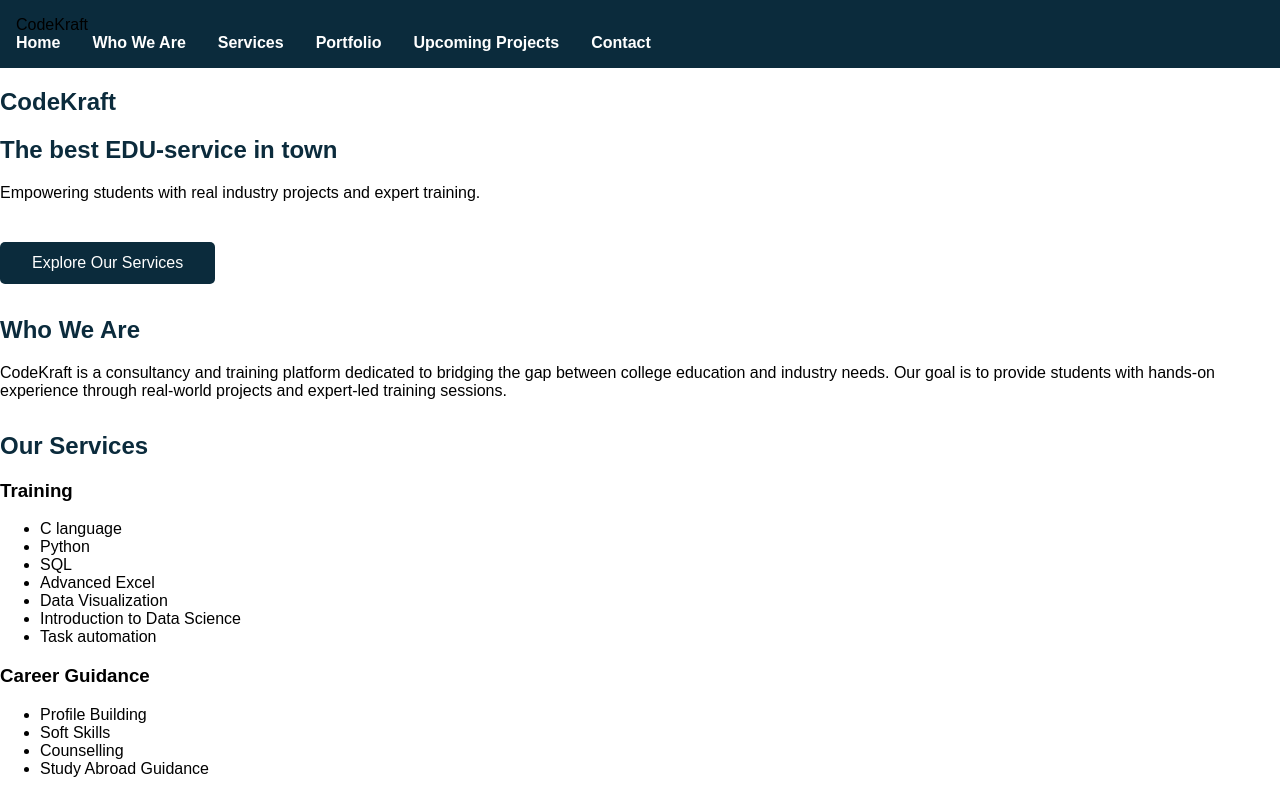
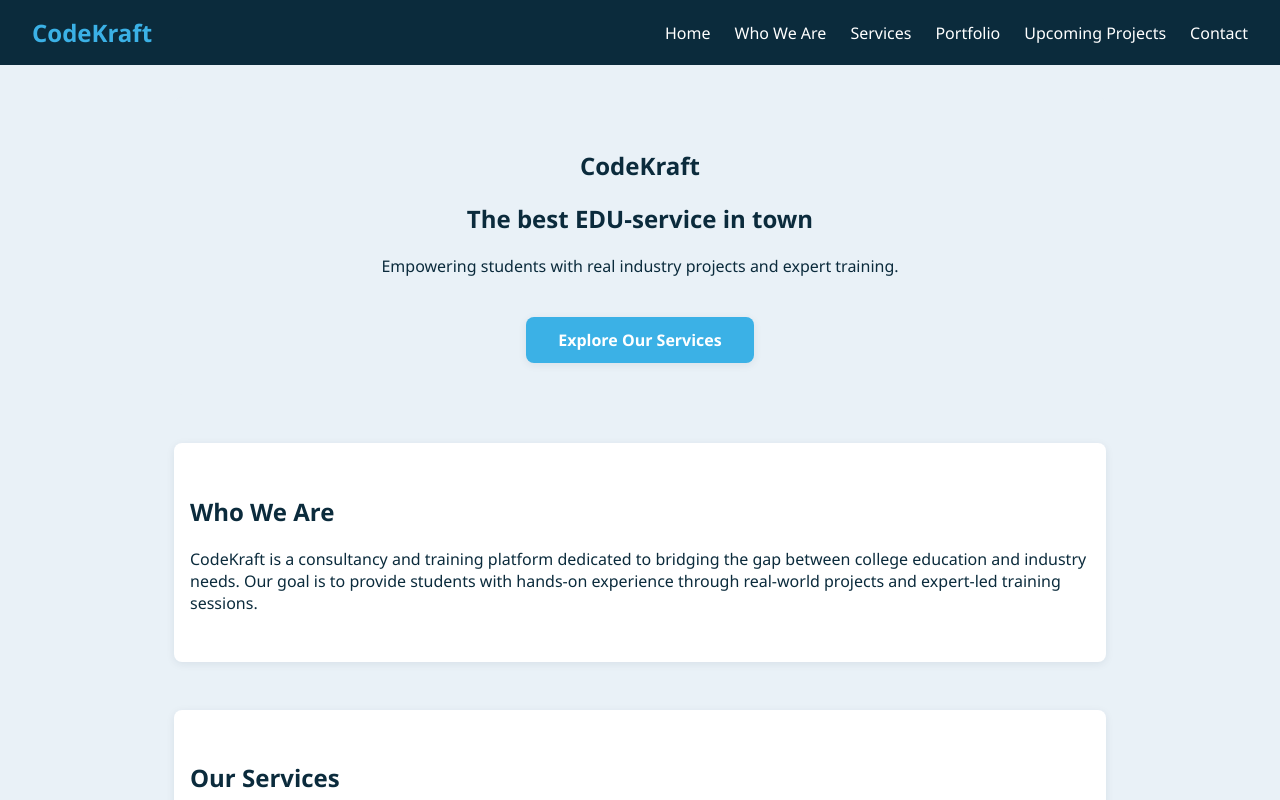
Before and after one commit to codekrafthub/codekraft, a plain HTML site: page index.html in a window 1280 px wide. Shown: the top 800 px of the page. Drawn offline with Linux system fonts and the light colour scheme.

Commit message:
Update styles.css

```diff
--- a/styles.css
+++ b/styles.css
@@ -1,46 +1,142 @@
+:root {
+  --primary: #0B2B3C;
+  --accent: #3BB1E6;
+  --light: #E9F1F7;
+  --white: #fff;
+  --radius: 8px;
+  --shadow: 0 2px 8px rgba(11,43,60,0.08);
+}
+
 body {
-  font-family: Arial, sans-serif;
+  font-family: 'Segoe UI', Arial, sans-serif;
+  margin: 0;
+  background: var(--light);
+  color: var(--primary);
+}
+
+.navbar {
+  display: flex;
+  justify-content: space-between;
+  align-items: center;
+  background: var(--primary);
+  padding: 1rem 2rem;
+  position: sticky;
+  top: 0;
+  z-index: 10;
+}
+.logo {
+  color: var(--accent);
+  font-size: 1.5rem;
+  font-weight: bold;
+}
+.nav-links {
+  list-style: none;
+  display: flex;
+  gap: 1.5rem;
   margin: 0;
   padding: 0;
 }
-nav {
-  background: #0B2B3C;
-  padding: 1rem;
+.nav-links a {
+  color: var(--white);
+  text-decoration: none;
+  font-weight: 500;
+  transition: color 0.2s;
 }
-nav ul {
-  list-style: none;
-  display: flex;
-  gap: 2rem;
-  margin: 0;
-  padding: 0;
+.nav-links a:hover, .nav-links a:focus {
+  color: var(--accent);
 }
-nav a {
-  color: #fff;
-  text-decoration: none;
-  font-weight: bold;
+
+.section {
+  max-width: 900px;
+  margin: 3rem auto;
+  padding: 2rem 1rem;
+  background: var(--white);
+  border-radius: var(--radius);
+  box-shadow: var(--shadow);
+  transition: box-shadow 0.3s;
 }
-header {
+.section:hover {
+  box-shadow: 0 4px 16px rgba(11,43,60,0.18);
+}
+.hero {
   text-align: center;
-  padding: 4rem 1rem;
-  background: #E9F1F7;
+  background: var(--light);
+  box-shadow: none;
+  margin-top: 2rem;
 }
 .cta {
   display: inline-block;
   margin-top: 1.5rem;
   padding: 0.75rem 2rem;
-  background: #0B2B3C;
-  color: #fff;
-  border-radius: 5px;
+  background: var(--accent);
+  color: var(--white);
+  border-radius: var(--radius);
   text-decoration: none;
+  font-weight: 600;
+  transition: background 0.2s, box-shadow 0.2s;
+  box-shadow: var(--shadow);
 }
-main {
-  max-width: 700px;
-  margin: 2rem auto;
+.cta:hover, .cta:focus {
+  background: var(--primary);
+  color: var(--accent);
+}
+
+.service-columns {
+  display: flex;
+  gap: 2rem;
+  flex-wrap: wrap;
+  justify-content: space-between;
+}
+.service-columns > div {
+  flex: 1 1 350px;
+  background: var(--light);
   padding: 1rem;
+  border-radius: var(--radius);
+  box-shadow: var(--shadow);
+  margin-bottom: 1rem;
 }
-h1, h2 {
-  color: #0B2B3C;
+.service-columns h3 {
+  margin-top: 0;
+  color: var(--primary);
 }
-section {
-  margin-bottom: 2rem;
+
+.portfolio-cards {
+  display: flex;
+  gap: 2rem;
+  flex-wrap: wrap;
 }
+.card {
+  background: var(--light);
+  border-radius: var(--radius);
+  box-shadow: var(--shadow);
+  padding: 1rem;
+  flex: 1 1 250px;
+  margin-bottom: 1rem;
+  transition: transform 0.2s, box-shadow 0.2s;
+}
+.card:hover {
+  transform: translateY(-5px) scale(1.03);
+  box-shadow: 0 8px 24px rgba(59,177,230,0.15);
+}
+
+footer {
+  text-align: center;
+  padding: 2rem 1rem;
+  background: var(--primary);
+  color: var(--white);
+  margin-top: 3rem;
+  border-radius: var(--radius) var(--radius) 0 0;
+}
+
+/* Responsive styles */
+@media (max-width: 900px) {
+  .section { max-width: 98vw;}
+  .portfolio-cards, .service-columns { flex-direction: column; }
+}
+@media (max-width: 600px) {
+  .navbar { flex-direction: column; align-items: flex-start;}
+  .nav-links { flex-direction: column; gap: 0.5rem;}
+  .section { padding: 1rem;}
+  .logo { font-size: 1.2rem;}
+  .cta { padding: 0.5rem 1rem; font-size: 1rem;}
+}
```
